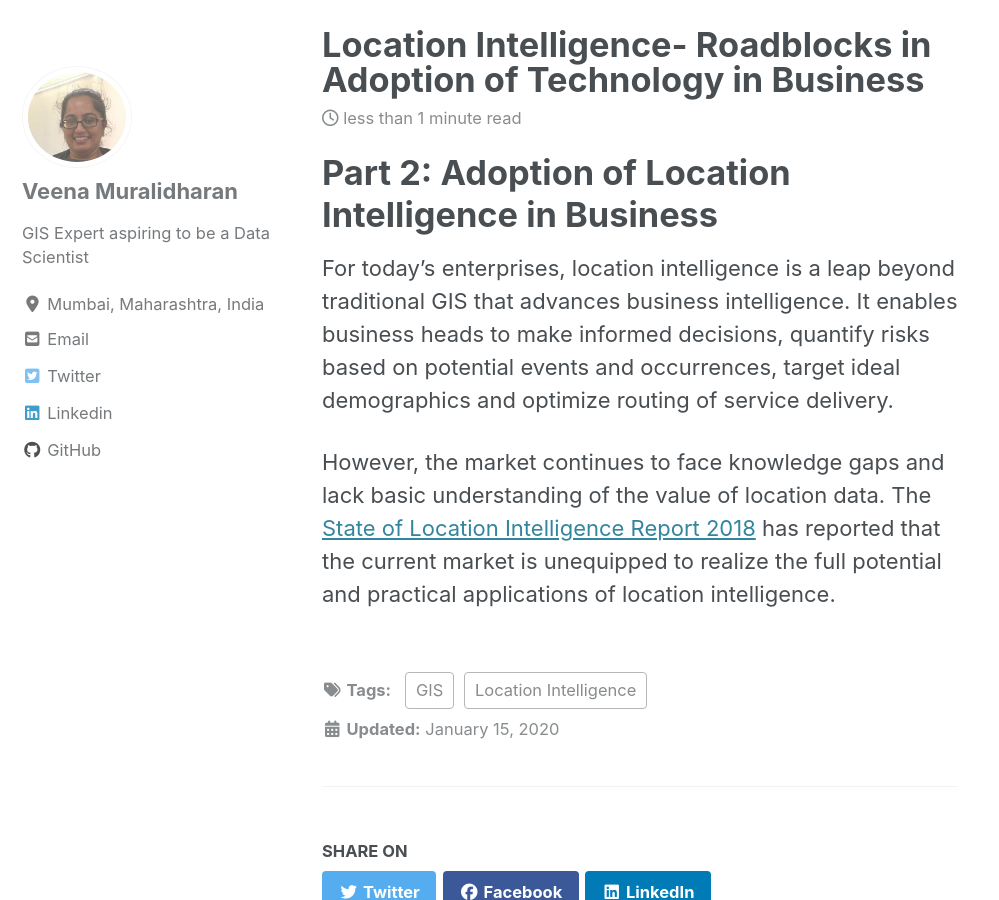
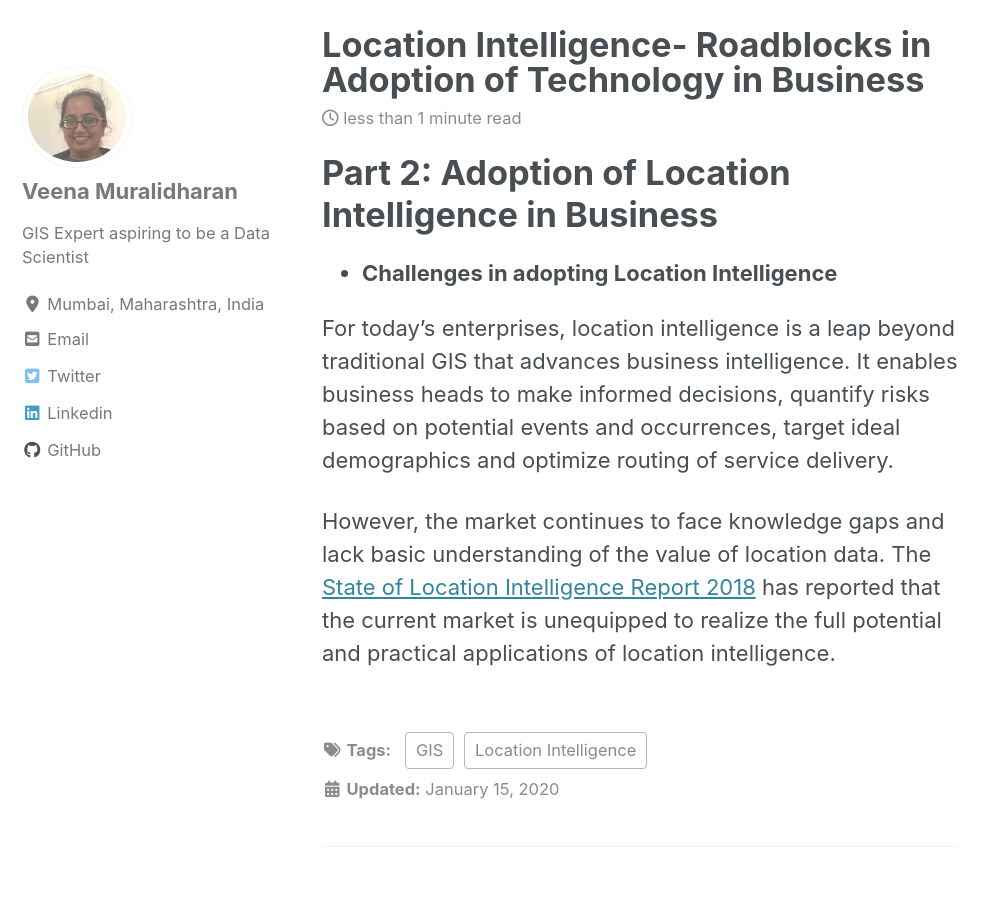
Before and after one commit to veena1486/veena1486.github.io, a Jekyll site: the page built from _posts/2020-01-15-chall.md, in a window 1280 px wide and 900 px high, scrolled down 395 px. Shown: the whole window, without its empty margins (0-999 px from the left). Built offline with Jekyll 4.4.1, drawn with Linux system fonts in a browser that asks for light colours; cached includes are drawn as plain includes; nearby versions of some CDN libraries.

Commit message:
Update and rename 2020-01-15-gisli2.md to 2020-01-15-chall.md

```diff
--- a/_posts/2020-01-15-gisli2.md
+++ b/_posts/2020-01-15-chall.md
@@ -8,6 +8,8 @@ excerpt: "Location Intelligence in Business"
 ---
 # **Part 2: Adoption of Location Intelligence in Business**
 
+- **Challenges in adopting Location Intelligence**
+
 For today’s enterprises, location intelligence is a leap beyond traditional GIS that advances business intelligence. It enables business heads to make informed decisions, quantify risks based on potential events and occurrences, target ideal demographics and optimize routing of service delivery.
 
 However, the market continues to face knowledge gaps and lack basic understanding of the value of location data. The [State of Location Intelligence Report 2018](https://carto.com/state-of-location-intelligence-2018/) has reported that the current market is unequipped to realize the full potential and practical applications of location intelligence.
```
